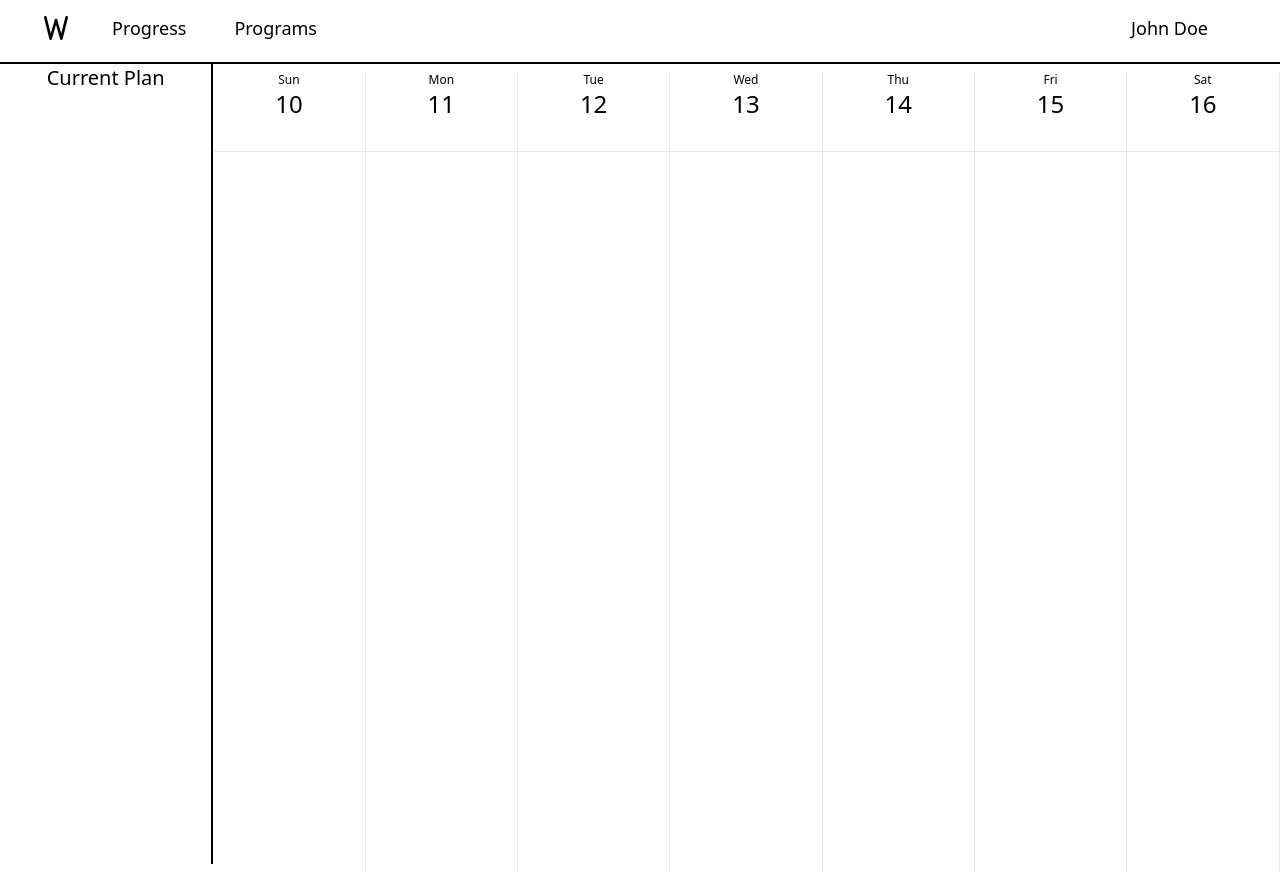
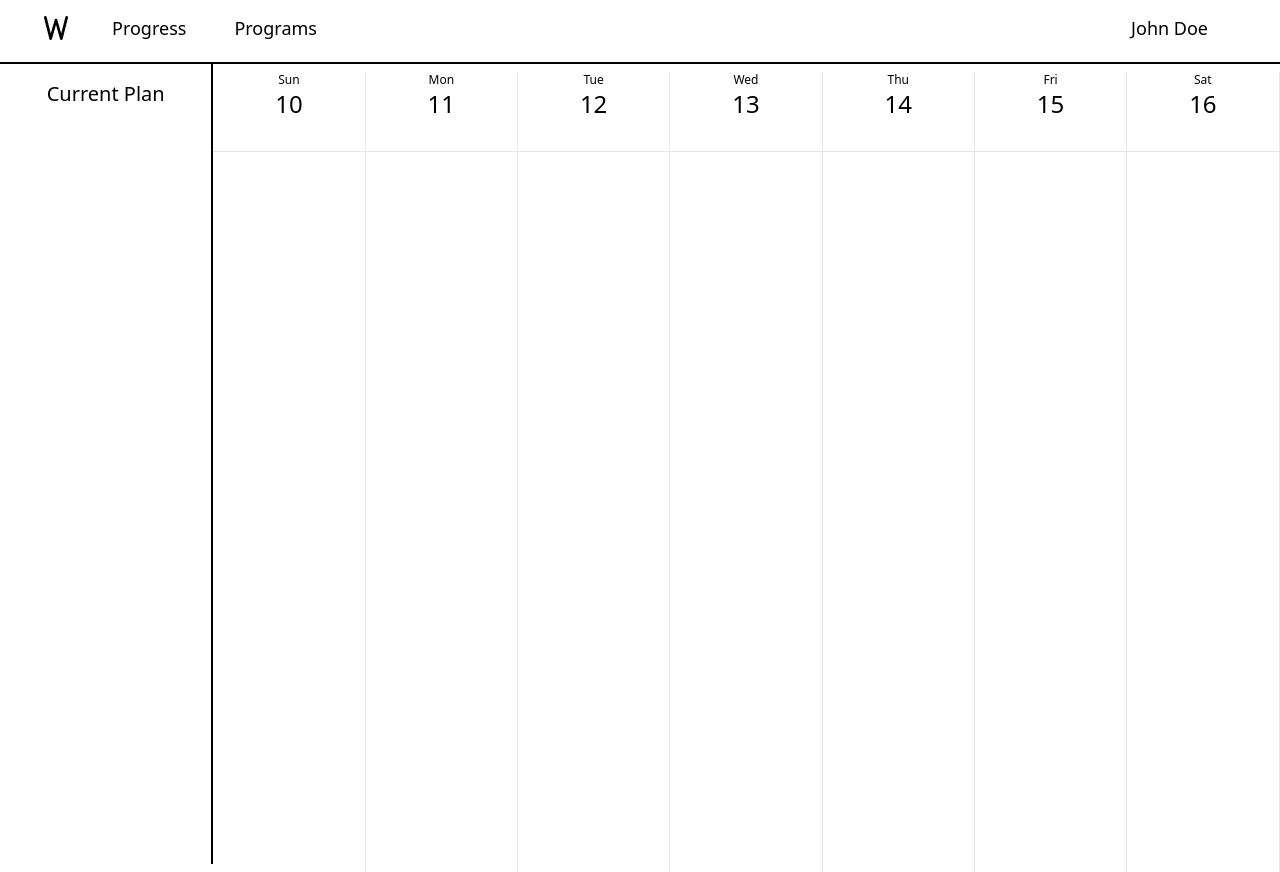
Before and after one commit to WilliamLi10/FitSync, a React (Create React App) app in the folder myproject/: page / in a window 1280 px wide. Built offline with nearby package versions, Linux system fonts and the light colour scheme.

Commit message:
Continued adding to layout

```diff
--- a/myproject/src/components/SideBar.js
+++ b/myproject/src/components/SideBar.js
@@ -1,7 +1,7 @@
 const SideBar = () => {
     return (
         <div className="h-screen w-1/6 border-r-[2px] border-black border-solid text-center">
-            <h1 className="text-xl">Current Plan</h1>
+            <h1 className="text-xl my-4">Current Plan</h1>
         </div>
 
     );
```
